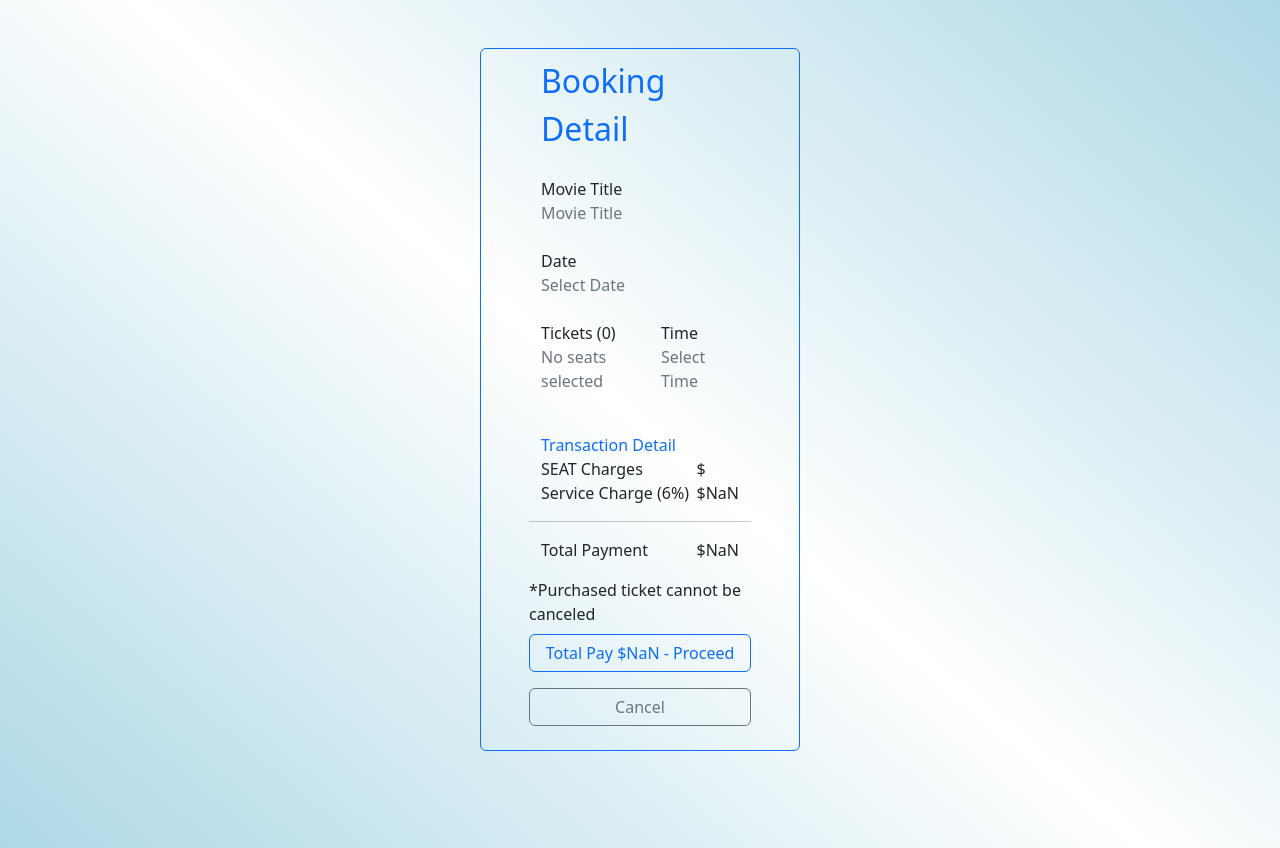
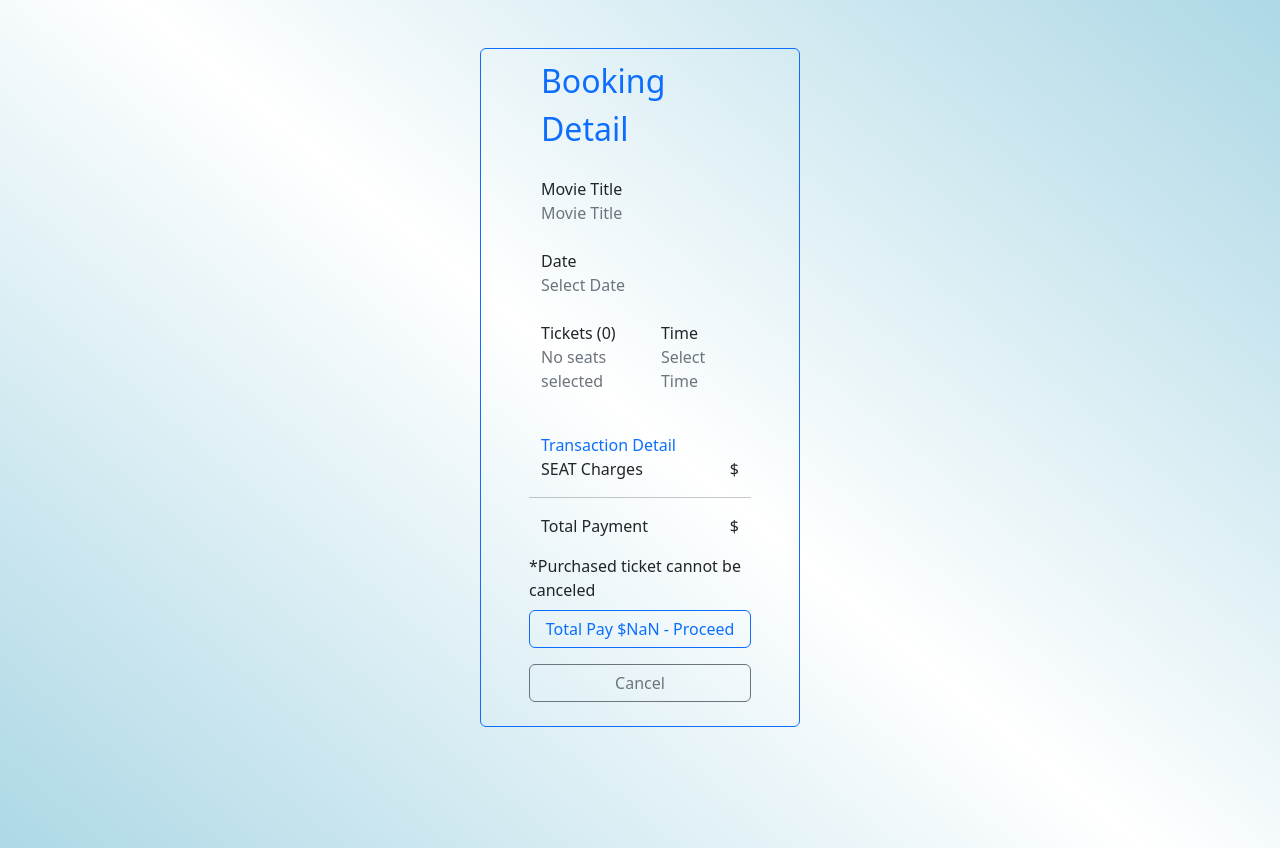
Before and after one commit to HenishNaliyadhara2508/TicketBookingApp, a React (Vite) app: page /BookingDetail in a window 1280 px wide. Built offline with nearby package versions, Linux system fonts and the light colour scheme.

Commit message:
modified:   src/Components/BookingDetail.jsx

```diff
--- a/src/Components/BookingDetail.jsx
+++ b/src/Components/BookingDetail.jsx
@@ -112,17 +112,17 @@ const BookingDetail = () => {
             <div className="container d-flex justify-content-between">
                 <div>
                     <div>SEAT Charges</div>
-                    <div>Service Charge (6%)</div>
+
                 </div>
                 <div className="">
                     <div>${totalAmount}</div>
-                    <div>${serviceCharge}</div>
+
                 </div>
             </div>
             <hr />
             <div className="container mb-3 d-flex justify-content-between">
                 <div>Total Payment</div>
-                <div>${finalTotalAmount}</div>
+                <div>${totalAmount}</div>
             </div>
 
             <div className="fs-6">
```
